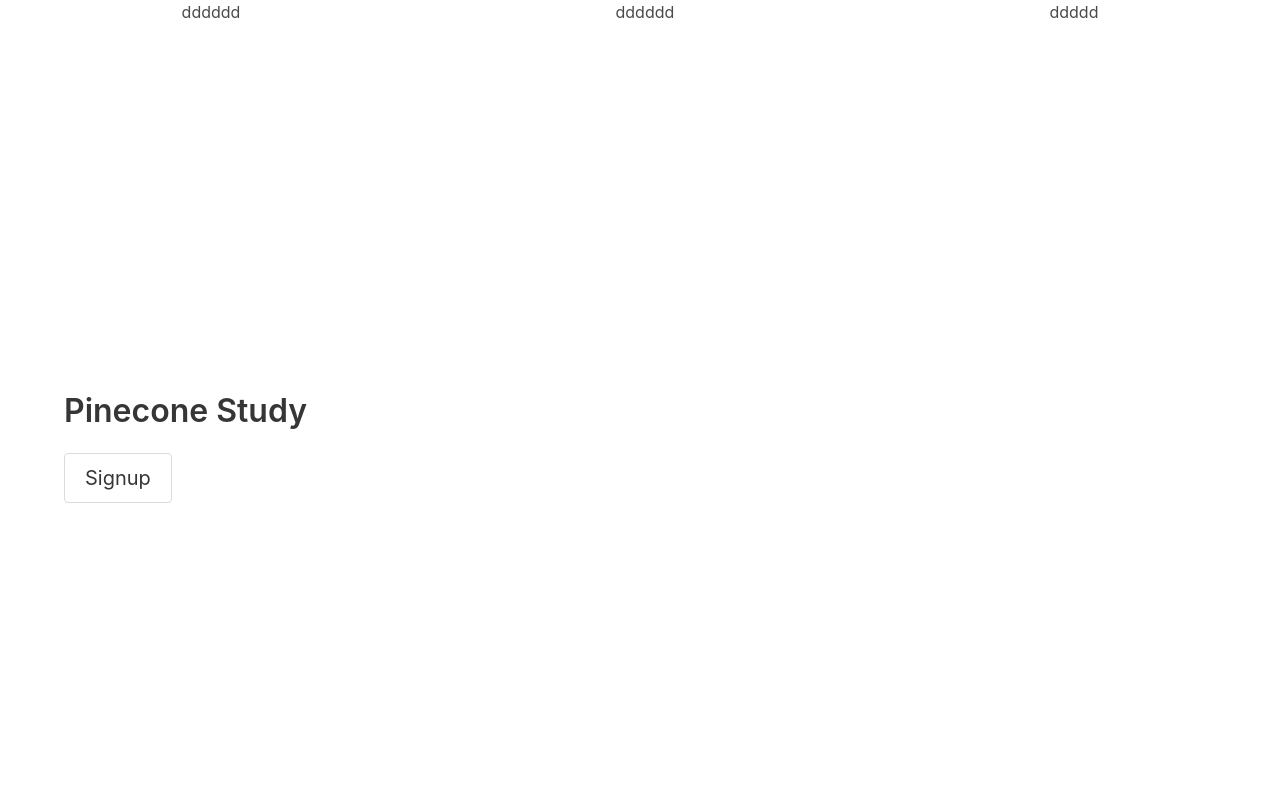
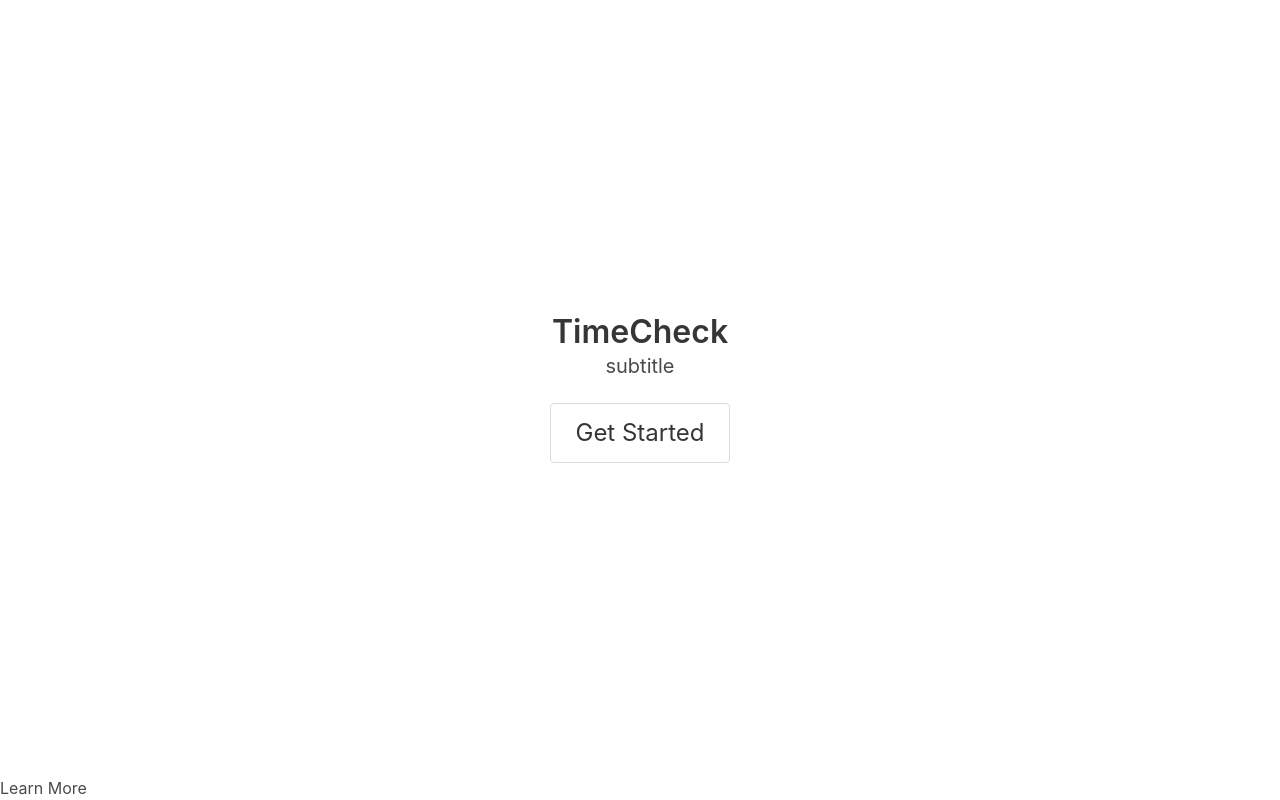
Before and after one commit to AlanWang1/mhacks12, a React (Vite) app: page / in a window 1280 px wide. Shown: the top 800 px of the page. Built offline with nearby package versions, Linux system fonts and the light colour scheme.

Commit message:
landing page layout

```diff
--- a/src/components/Layout.js
+++ b/src/components/Layout.js
@@ -5,23 +5,7 @@
     render() {
         return (
         <main>
-            <nav className="level is-mobile bg-aqua ">
-                <p className="level-item has-text-centered">
 
-                    dddddd
-                </p>
-                <p className="level-item has-text-centered">
-
-                        dddddd
-                </p>
-
-                <p className="level-item has-text-centered">
-
-                    ddddd
-                </p>
-
-
-            </nav>
             {this.props.children}
 
             <section className="footer">
--- a/src/pages/index.js
+++ b/src/pages/index.js
@@ -3,17 +3,31 @@
 import Layout from '../components/Layout';
 ReactDOM.render(
     <Layout>
+
         <section className="hero is-fullheight">
-            <section className="hero-body">
+
+
+            <section className="hero-body has-text-centered has-background-rgba(0, 0, 0, 0.7)">
                 <div className="container">
-                    <h1 className="title">
-                        Pinecone Study
+                    <h1 className="title is-centered">
+                        TimeCheck
                     </h1>
-                    <a className="button is-medium">
-                        Signup
+                    <h2 className="subtitle">
+                        subtitle
+                    </h2>
+
+                    <a className="button is-large">
+                                Get Started
                     </a>
                 </div>
 
             </section>
+
+        <section className="level has-text-centered">
+                    <h2>
+                        Learn More
+                    </h2>
+            </section>
         </section>
+
     </Layout>, document.getElementById('root'));
```
